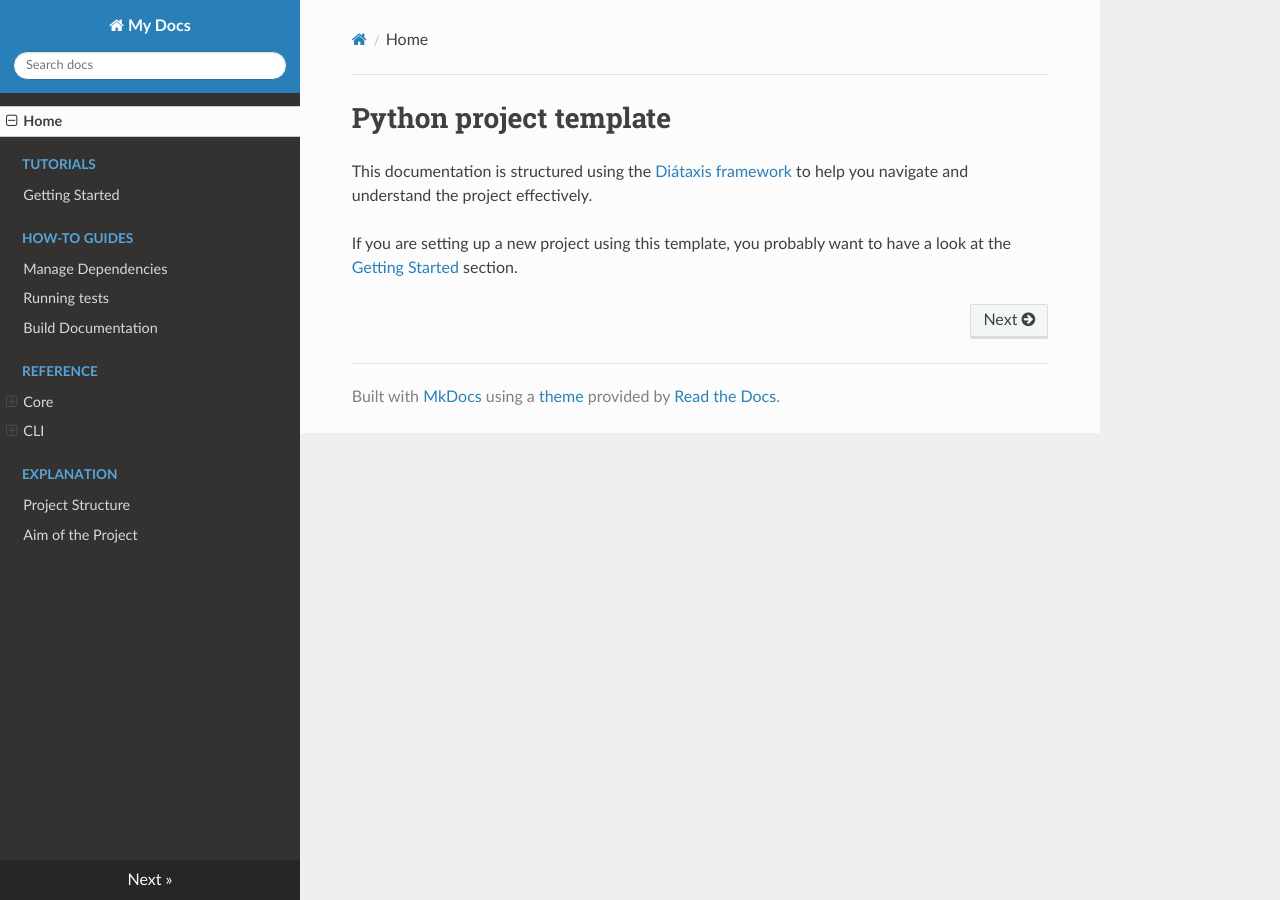
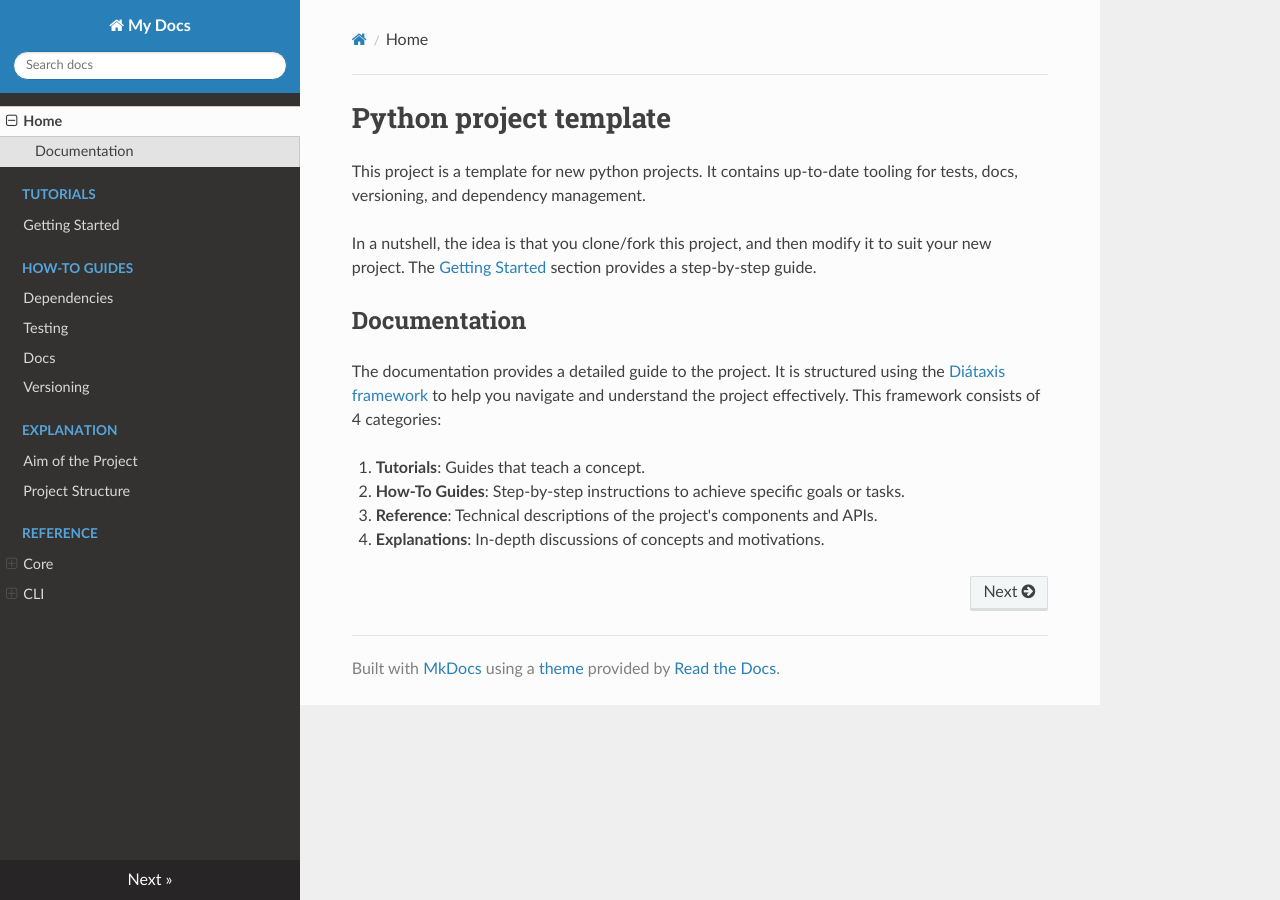
Before and after one commit to binnev/python-template, an MkDocs documentation site: the page built from docs/README.md, in a window 1280 px wide. Built offline with MkDocs 1.6.1, drawn with Linux system fonts in a browser that asks for light colours; nearby versions of some CDN libraries.

Commit message:
docs: update

```diff
--- a/docs/README.md
+++ b/docs/README.md
@@ -1,5 +1,13 @@
 # Python project template
+This project is a template for new python projects. It contains up-to-date tooling for tests, docs, versioning, and dependency management.
 
-This documentation is structured using the [Diátaxis framework](https://diataxis.fr/) to help you navigate and understand the project effectively.
+In a nutshell, the idea is that you clone/fork this project, and then modify it to suit your new project. The [Getting Started](tutorials/getting-started.md) section provides a step-by-step guide.
 
-If you are setting up a new project using this template, you probably want to have a look at the [Getting Started](tutorials/getting-started.md) section.
+## Documentation
+
+The documentation provides a detailed guide to the project. It is structured using the [Diátaxis framework](https://diataxis.fr/) to help you navigate and understand the project effectively. This framework consists of 4 categories:
+
+1. **Tutorials**: Guides that teach a concept.
+2. **How-To Guides**: Step-by-step instructions to achieve specific goals or tasks.
+3. **Reference**: Technical descriptions of the project's components and APIs.
+4. **Explanations**: In-depth discussions of concepts and motivations.
--- a/mkdocs.yml
+++ b/mkdocs.yml
@@ -11,16 +11,17 @@ plugins:
 nav:
   - Home: README.md
   - Tutorials:
-      - Getting Started: tutorials/getting-started.md
+      - tutorials/getting-started.md
   - How-To Guides:
-      - Manage Dependencies: how-to/dependencies.md
-      - Running tests: how-to/testing.md
-      - Build Documentation: how-to/build-docs.md
+      - how-to/dependencies.md
+      - how-to/testing.md
+      - how-to/docs.md
+      - how-to/versioning.md
+  - Explanation:
+      - Aim of the Project: explanation/aim.md
+      - Project Structure: explanation/structure.md
   - Reference:
       - Core:
           - Calculator: reference/core/calculator.md
       - CLI:
           - Calculator: reference/cli/calculator.md
-  - Explanation:
-      - Project Structure: explanation/project-structure.md
-      - Aim of the Project: explanation/aim-of-project.md
```
Also changed, not shown: docs/explanation/aim-of-project.md (deleted, +0 -3 lines), docs/explanation/aim.md (added, +4 -0 lines), docs/how-to/build-docs.md (deleted, +0 -21 lines), docs/how-to/dependencies.md (+1 -1 lines), docs/how-to/docs.md (added, +24 -0 lines), docs/how-to/versioning.md (renamed from docs/how-to/bump-version.md, +1 -1 lines), docs/reference/calculator.md (deleted, +0 -7 lines), docs/tutorials/getting-started.md (+11 -11 lines), pyproject.toml (+5 -11 lines), docs/explanation/structure.md (renamed from docs/explanation/project-structure.md).
